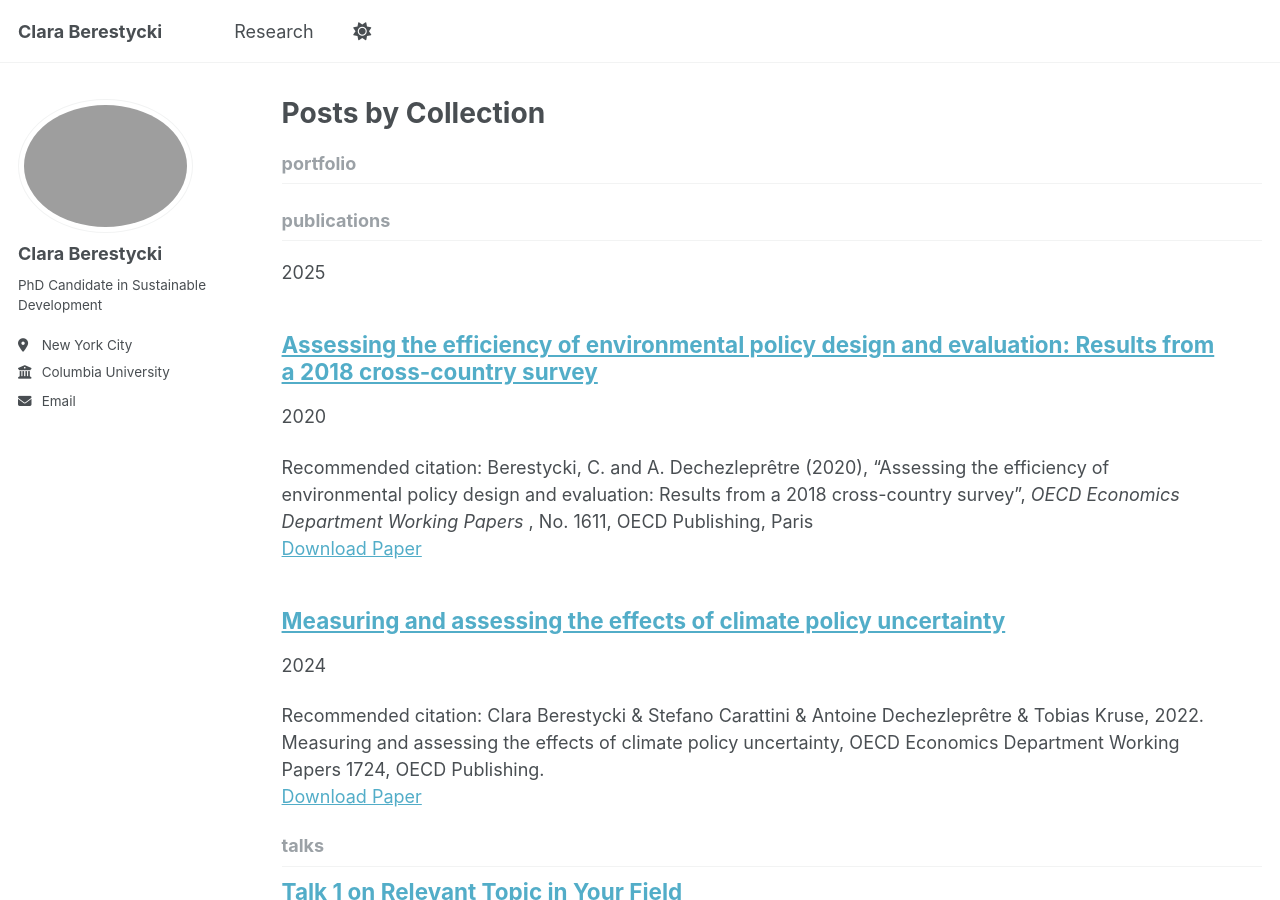
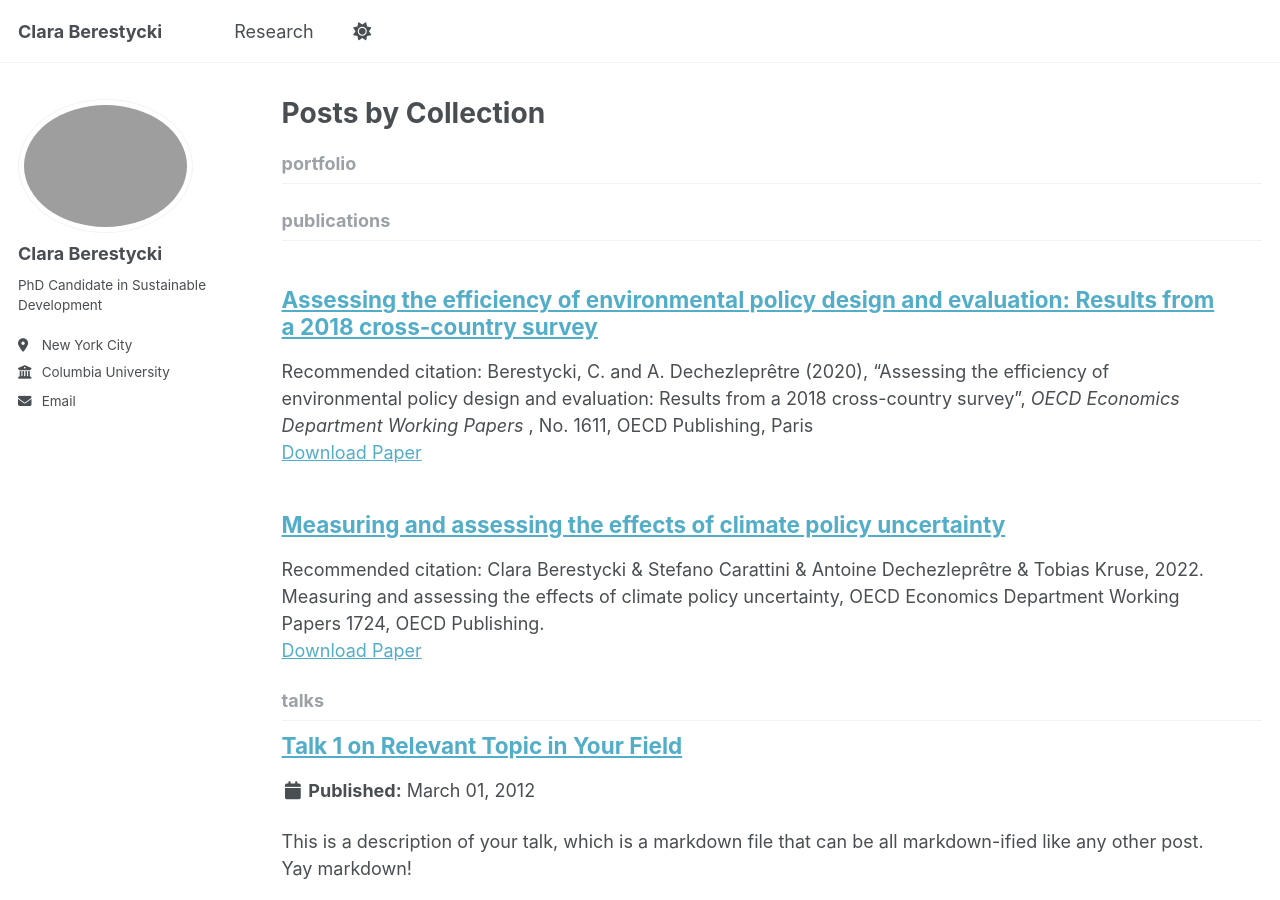
Before and after one commit to claraberes/claraberes.github.io, a Jekyll site: the page built from _pages/collection-archive.html, in a window 1280 px wide and 900 px high. Built offline with Jekyll 4.4.1, drawn with Linux system fonts in a browser that asks for light colours.

Commit message:
Update archive-single.html

```diff
--- a/_includes/archive-single.html
+++ b/_includes/archive-single.html
@@ -41,7 +41,7 @@
         {% if post.collection == 'teaching' %}
           <p> {{ post.type }}, <i>{{ post.venue }}</i>, {{ post.date | default: "1900-01-01" | date: "%Y" }} </p>
         {% elsif post.collection == 'publications' %}
-          <p>{{ post.date | date: "%Y" }}</p>
+          <!-- Intentionally left blank -->
         {% elsif post.date %}
          <p class="page__date"><strong><i class="fa fa-fw fa-calendar" aria-hidden="true"></i> {{ site.data.ui-text[site.locale].date_label | default: "Published:" }}</strong> <time datetime="{{ post.date | default: "1900-01-01" | date_to_xmlschema }}">{{ post.date | default: "1900-01-01" | date: "%B %d, %Y" }}</time></p>
         {% endif %}
```
